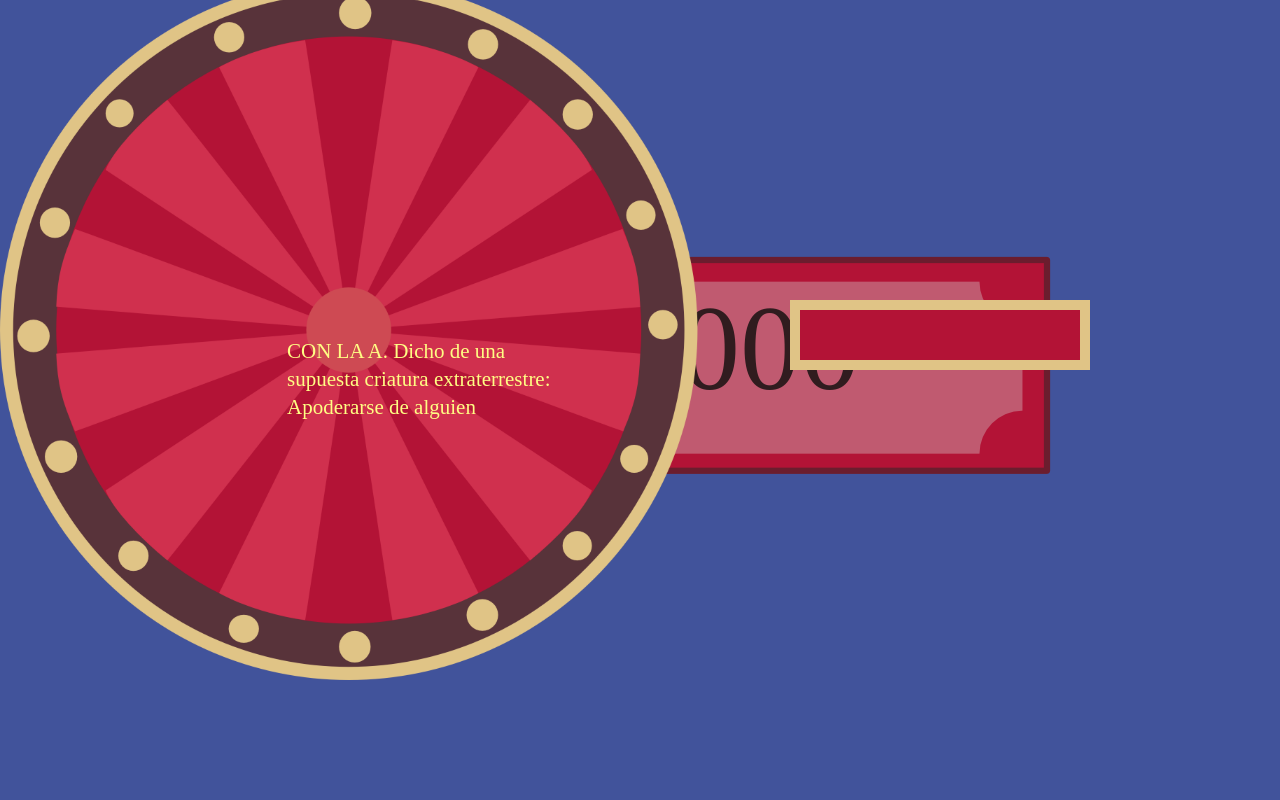
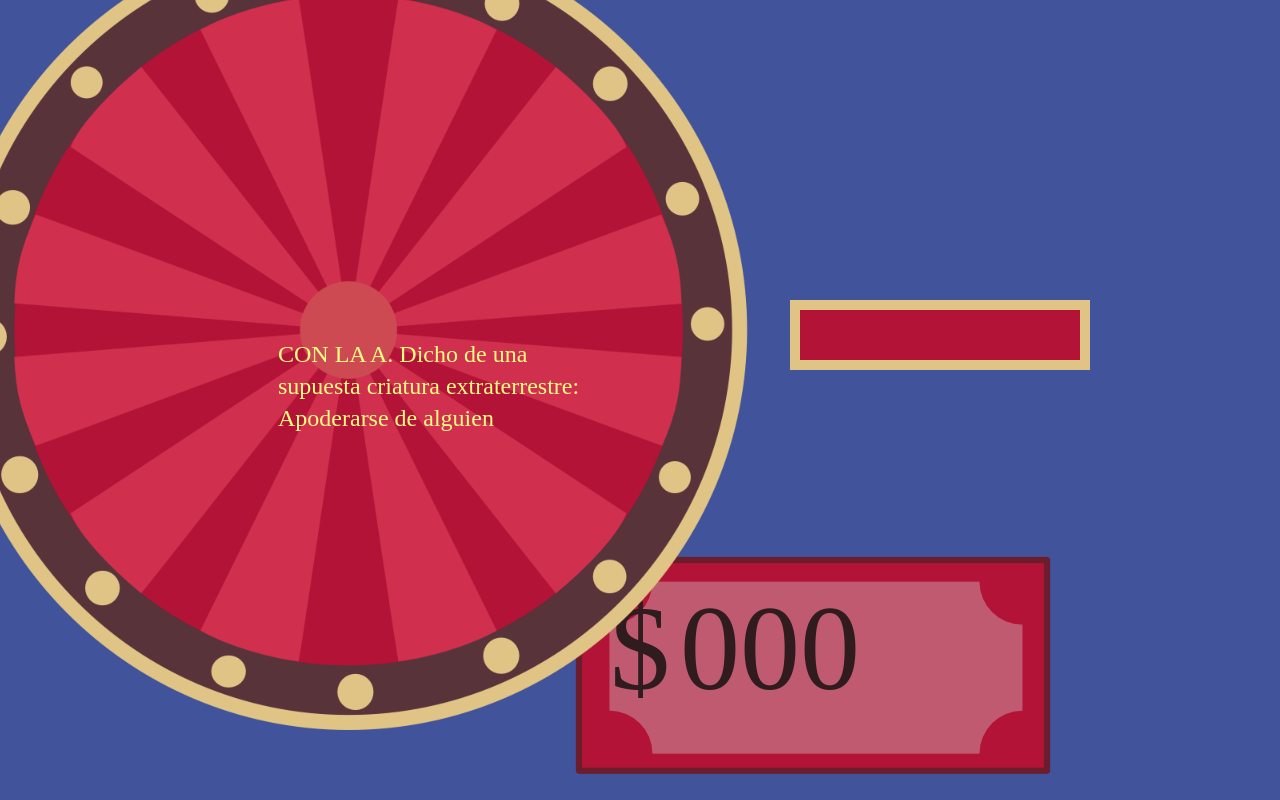
Before and after one commit to Alonsoe44/Pasa-Palabra, a plain HTML site: page index.html in a window 1280 px wide. Drawn offline with nearby package versions, Linux system fonts and the light colour scheme; a web font is replaced by a local one.

Commit message:
This it's how its done size 8

```diff
--- a/pasapalabra.js
+++ b/pasapalabra.js
@@ -203,7 +203,7 @@ function findScreenSize(){
                 { value: '1turn', duration: durationAnimation, delay: delayWheel }
             ],
             scale: [
-                { value: 7, duration: durationAnimation, delay: delayWheel }
+                { value: 8, duration: durationAnimation, delay: delayWheel }
             ],
         });
     } else {
--- a/style.css
+++ b/style.css
@@ -58,7 +58,7 @@ body{
     z-index: -10;
     position: absolute;
     right: 60rem;
-    bottom: 50rem;
+    bottom: 20rem;
 }
 #dollarBase{
     width: 50rem;
```
